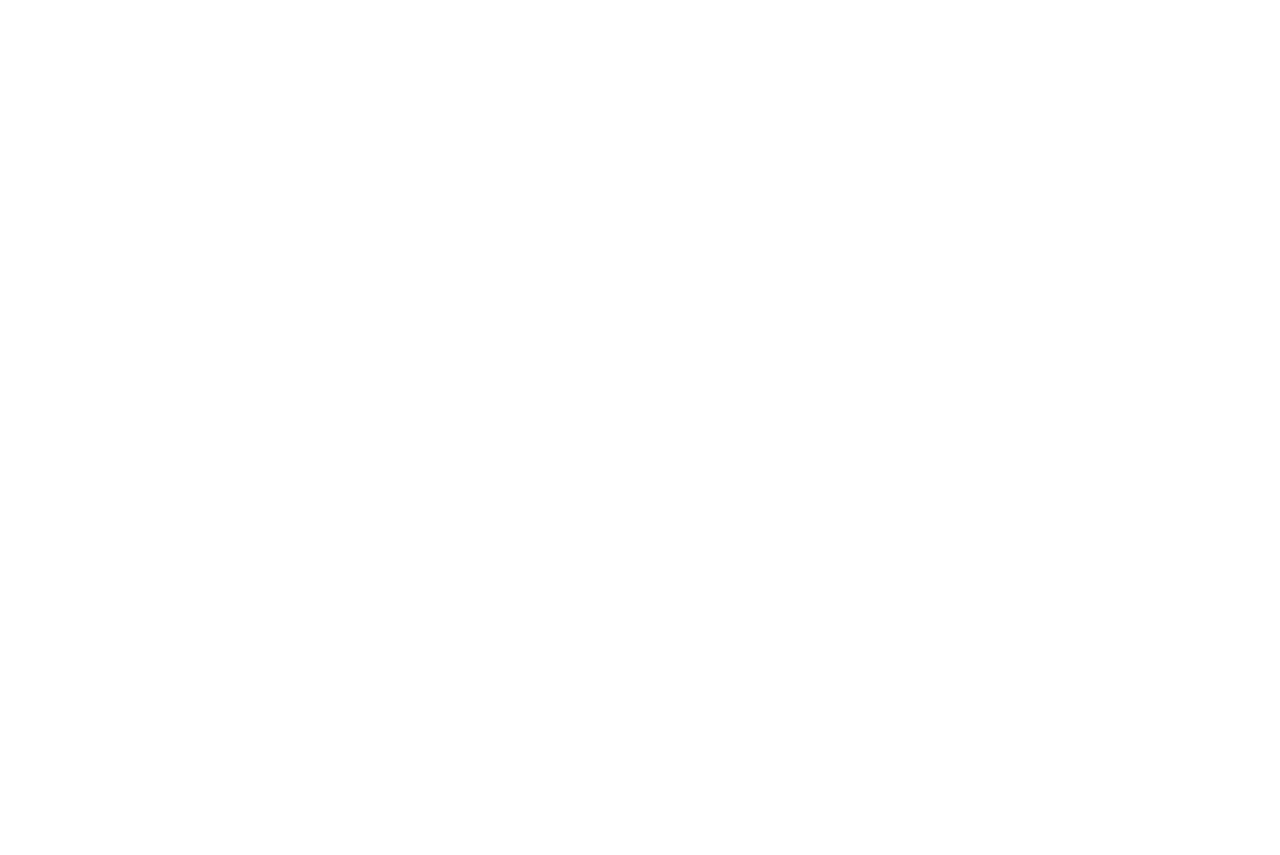
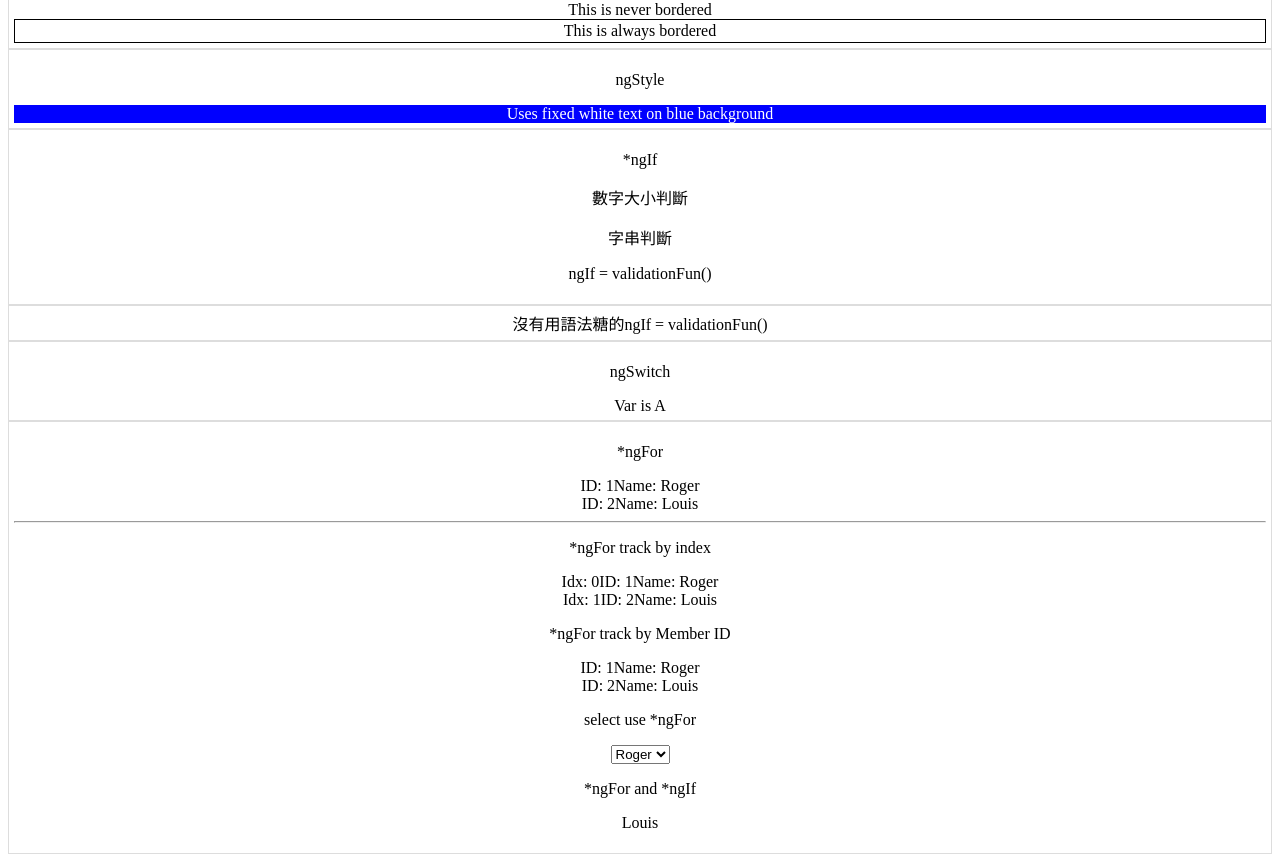
Before and after one commit to rojochen/ng4-basic-practice, an Angular app in the folder my-app/: page / in a window 1280 px wide. Shown: the part 920-1775 px from the top of the page. Before the commit the page ends 800 px from the top, so only its background shows below. Built offline with nearby package versions, Linux system fonts and the light colour scheme.

Commit message:
added not * ngIF

```diff
--- a/my-app/src/app/app.component.html
+++ b/my-app/src/app/app.component.html
@@ -3,5 +3,6 @@
   <h1>
     Welcome to {{title}}!
   </h1>
+  <app-directive-demo-1></app-directive-demo-1>
   <app-service-demo-1></app-service-demo-1>
   <app-service-demo-2></app-service-demo-2>
--- a/my-app/src/app/directive/directive-demo-1/directive-demo-1.component.html
+++ b/my-app/src/app/directive/directive-demo-1/directive-demo-1.component.html
@@ -64,6 +64,11 @@
   <p *ngIf="isString === 'str'">字串判斷</p>
   <p *ngIf="validationFun()">ngIf = validationFun()</p>
 </div>
+<div class="content">
+  <ng-template [ngIf]="validationFun()">
+    <div>沒有用語法糖的ngIf = validationFun()</div>
+  </ng-template>
+</div>
 <div class="content" [ngSwitch]="myVar">
   <p>ngSwitch</p>
   <div *ngSwitchCase="'A'">Var is A</div>
```
